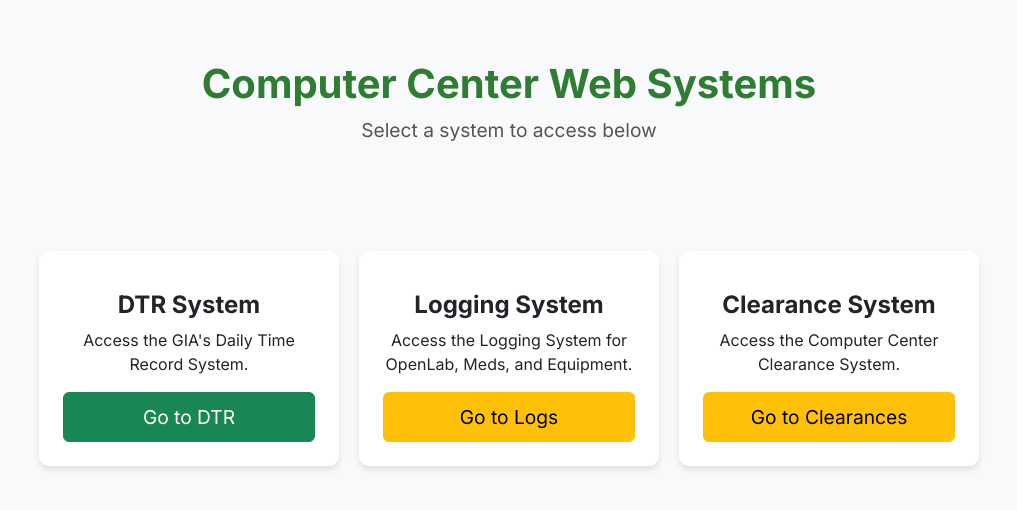
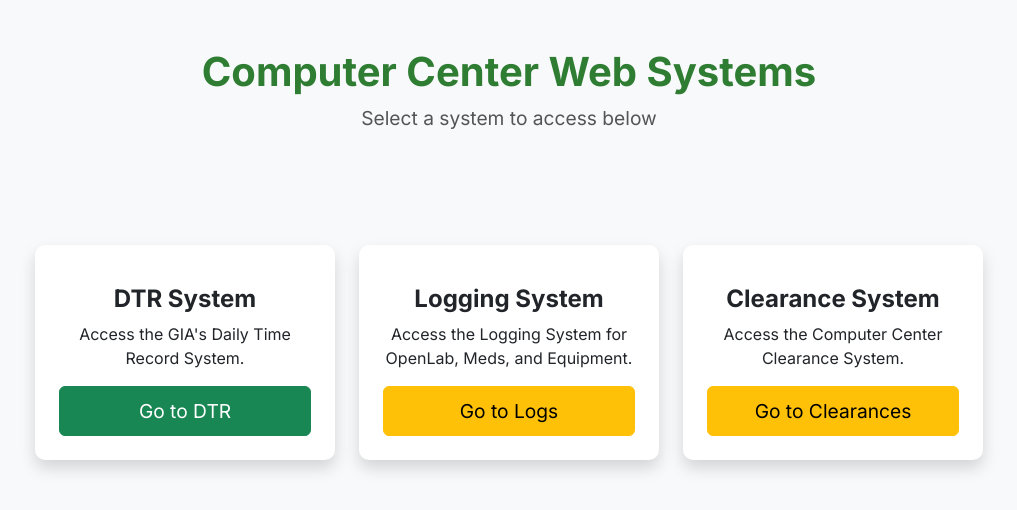
Before and after one commit to earlhsjks/csc-dashboard, a Flask app: page / in a window 1280 px wide. Shown: the top 510 px of the page, without its empty margins (131-1148 px from the left). Run offline with Flask 3, Linux system fonts and the light colour scheme; parts of the project's set-up code (start-up, migrations or seed data) failed here and were passed over; some libraries are stand-ins or nearby versions.

Commit message:
Update index.html

```diff
--- a/templates/index.html
+++ b/templates/index.html
@@ -20,30 +20,38 @@
 <body>
 
     <!-- Hero Section -->
-    <div class="hero-section">
+    <div class="hero-section text-center py-5 bg-light">
         <h1>Computer Center Web Systems</h1>
         <p>Select a system to access below</p>
     </div>
 
     <!-- Card Section -->
-    <div class="container card-container">
-        <div class="card text-center p-4">
-            <i class="fas fa-clock"></i>
-            <h4 class="mt-3">DTR System</h4>
-            <p>Access the GIA's Daily Time Record System.</p>
-            <a href="{{ url_for('dtr') }}" class="btn btn-success btn-custom">Go to DTR</a>
-        </div>
-        <div class="card text-center p-4">
-            <i class="fas fa-book"></i>
-            <h4 class="mt-3">Logging System</h4>
-            <p>Access the Logging System for OpenLab, Meds, and Equipment.</p>
-            <a href="{{ url_for('logs') }}" class="btn btn-warning btn-custom">Go to Logs</a>
-        </div>
-        <div class="card text-center p-4">
-            <i class="fas fa-book"></i>
-            <h4 class="mt-3">Clearance System</h4>
-            <p>Access the Computer Center Clearance System.</p>
-            <a href="{{ url_for('survey') }}" class="btn btn-warning btn-custom">Go to Clearances</a>
+    <div class="container card-container my-5">
+        <div class="row justify-content-center g-4">
+            <div class="col-md-4">
+                <div class="card text-center p-4 h-100 shadow">
+                    <i class="fas fa-clock fa-3x mb-3"></i>
+                    <h4>DTR System</h4>
+                    <p>Access the GIA's Daily Time Record System.</p>
+                    <a href="{{ url_for('dtr') }}" class="btn btn-success btn-custom mt-auto">Go to DTR</a>
+                </div>
+            </div>
+            <div class="col-md-4">
+                <div class="card text-center p-4 h-100 shadow">
+                    <i class="fas fa-clipboard-list fa-3x mb-3"></i>
+                    <h4>Logging System</h4>
+                    <p>Access the Logging System for OpenLab, Meds, and Equipment.</p>
+                    <a href="{{ url_for('logs') }}" class="btn btn-warning btn-custom mt-auto">Go to Logs</a>
+                </div>
+            </div>
+            <div class="col-md-4">
+                <div class="card text-center p-4 h-100 shadow">
+                    <i class="fas fa-check-circle fa-3x mb-3"></i>
+                    <h4>Clearance System</h4>
+                    <p>Access the Computer Center Clearance System.</p>
+                    <a href="{{ url_for('survey') }}" class="btn btn-warning btn-custom mt-auto">Go to Clearances</a>
+                </div>
+            </div>
         </div>
     </div>
 
```
